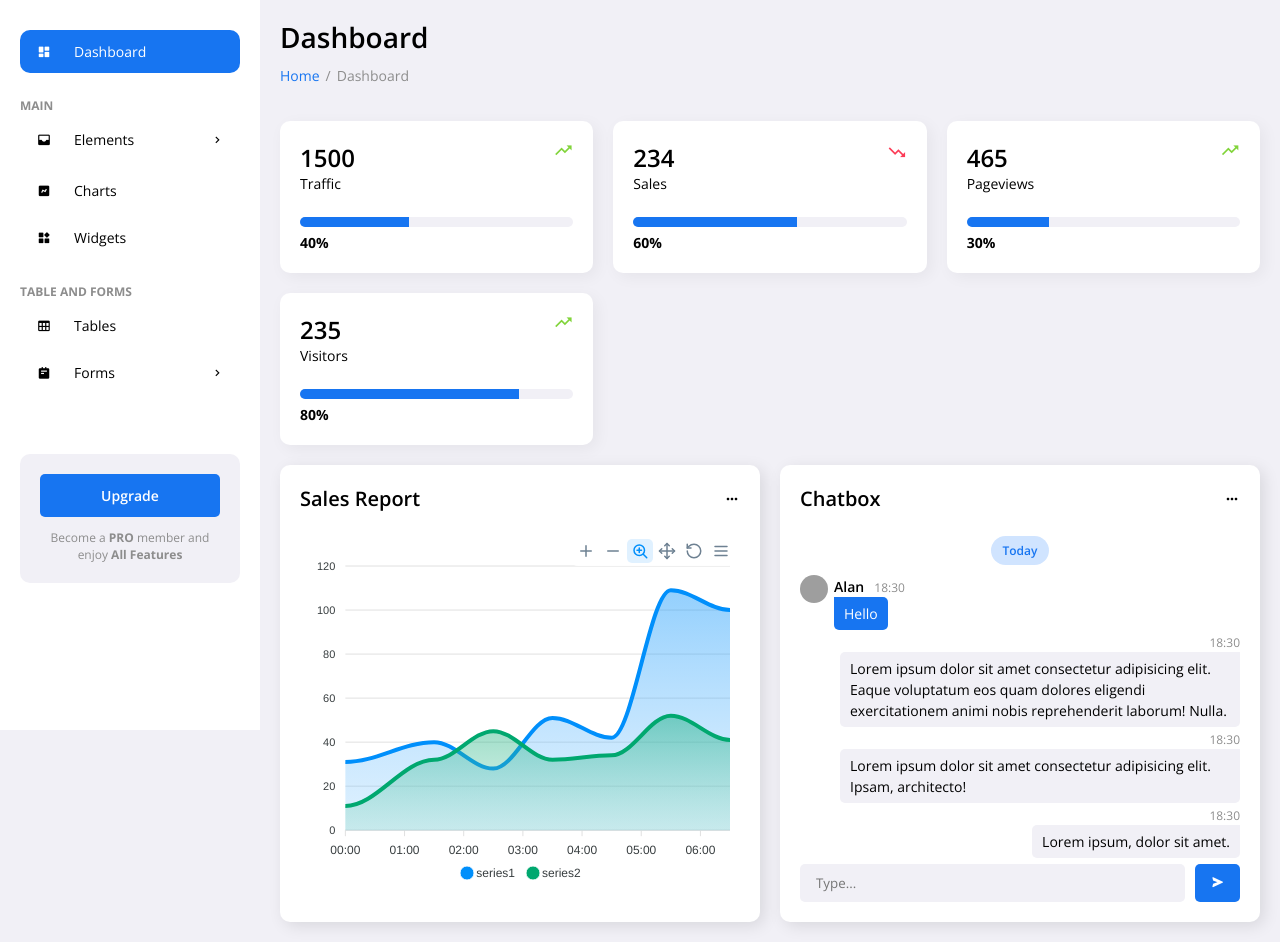
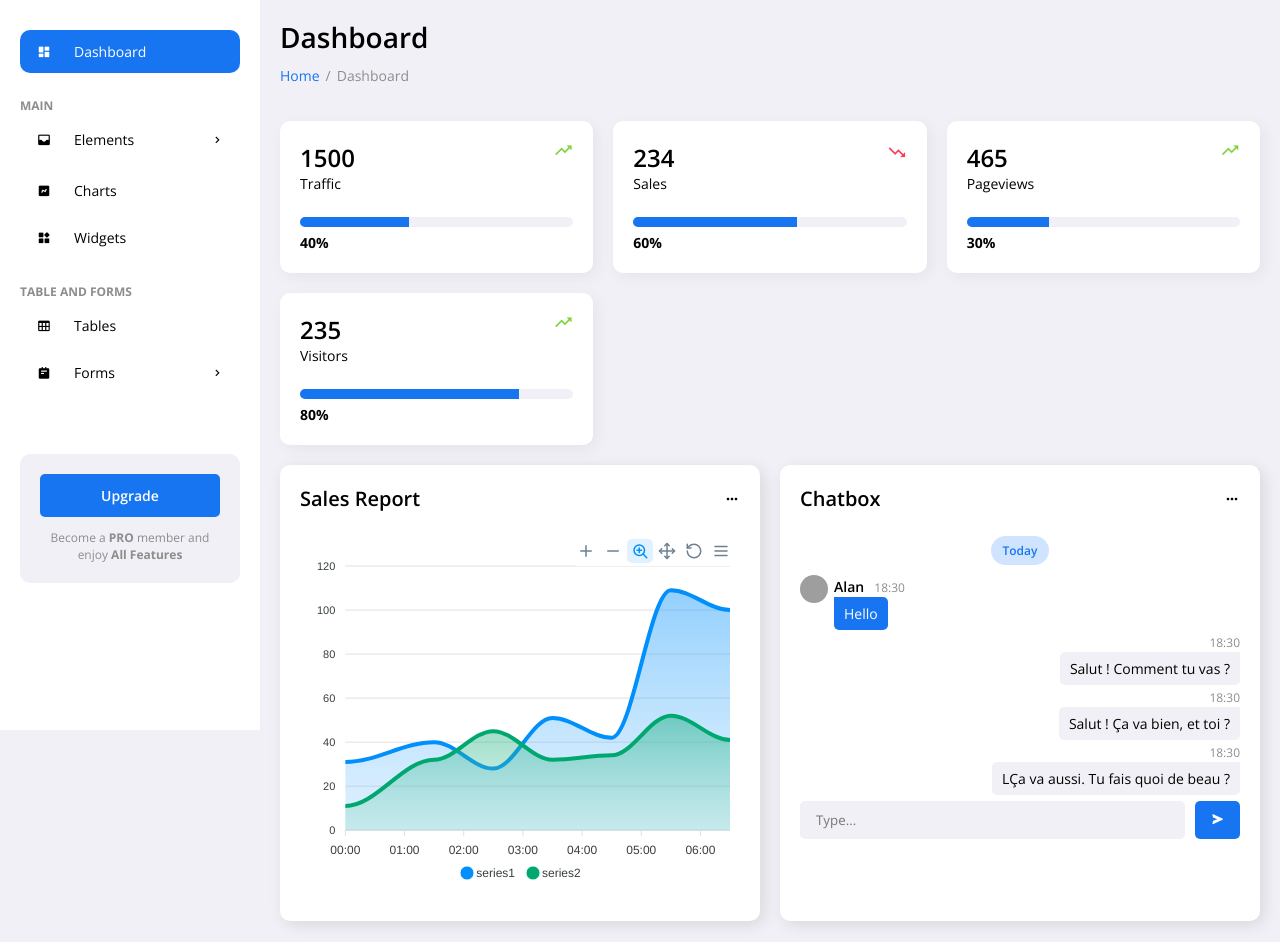
Before and after one commit to saidhe/admin-site-master, a plain HTML site: page index.html in a window 1280 px wide. Shown: the part 70-1012 px from the top of the page. Drawn offline with nearby package versions, Linux system fonts and the light colour scheme; grey boxes are pictures that could not be loaded.

Commit message:
Please enter the commit message for your changes. Lines starting  with '' will be ignored, and an empty message aborts the commit.
 On branch main
 Your branch is up to date with 'origin/main'.

 Changes to be committed:
	modified:   index.html

```diff
--- a/index.html
+++ b/index.html
@@ -178,7 +178,7 @@
 								<div class="profile">
 									<span class="time">18:30</span>
 								</div>
-								<p>Lorem ipsum dolor sit amet consectetur adipisicing elit. Eaque voluptatum eos quam dolores eligendi exercitationem animi nobis reprehenderit laborum! Nulla.</p>
+								<p>Salut ! Comment tu vas ?</p>
 							</div>
 						</div>
 						<div class="msg me">
@@ -186,7 +186,7 @@
 								<div class="profile">
 									<span class="time">18:30</span>
 								</div>
-								<p>Lorem ipsum dolor sit amet consectetur adipisicing elit. Ipsam, architecto!</p>
+								<p>Salut ! Ça va bien, et toi ?</p>
 							</div>
 						</div>
 						<div class="msg me">
@@ -194,7 +194,7 @@
 								<div class="profile">
 									<span class="time">18:30</span>
 								</div>
-								<p>Lorem ipsum, dolor sit amet.</p>
+								<p>LÇa va aussi. Tu fais quoi de beau ?</p>
 							</div>
 						</div>
 					</div>
```
